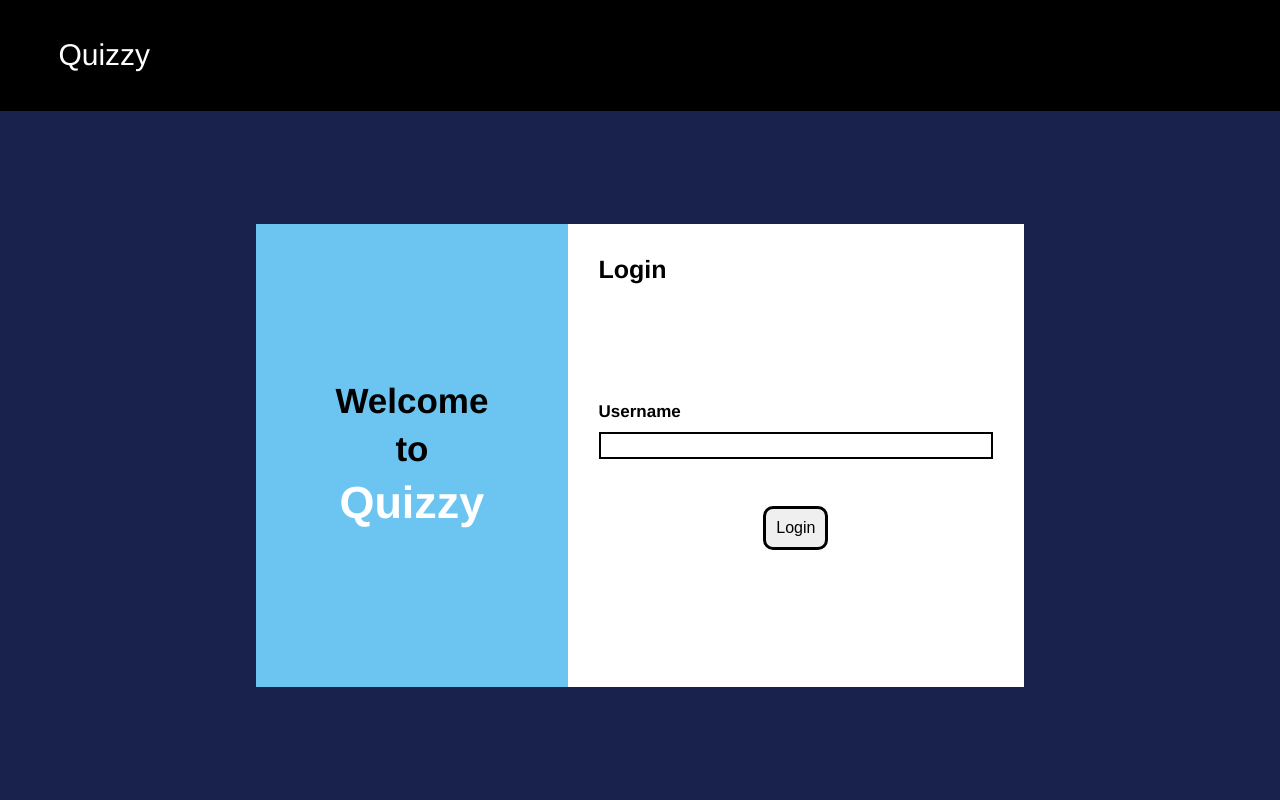
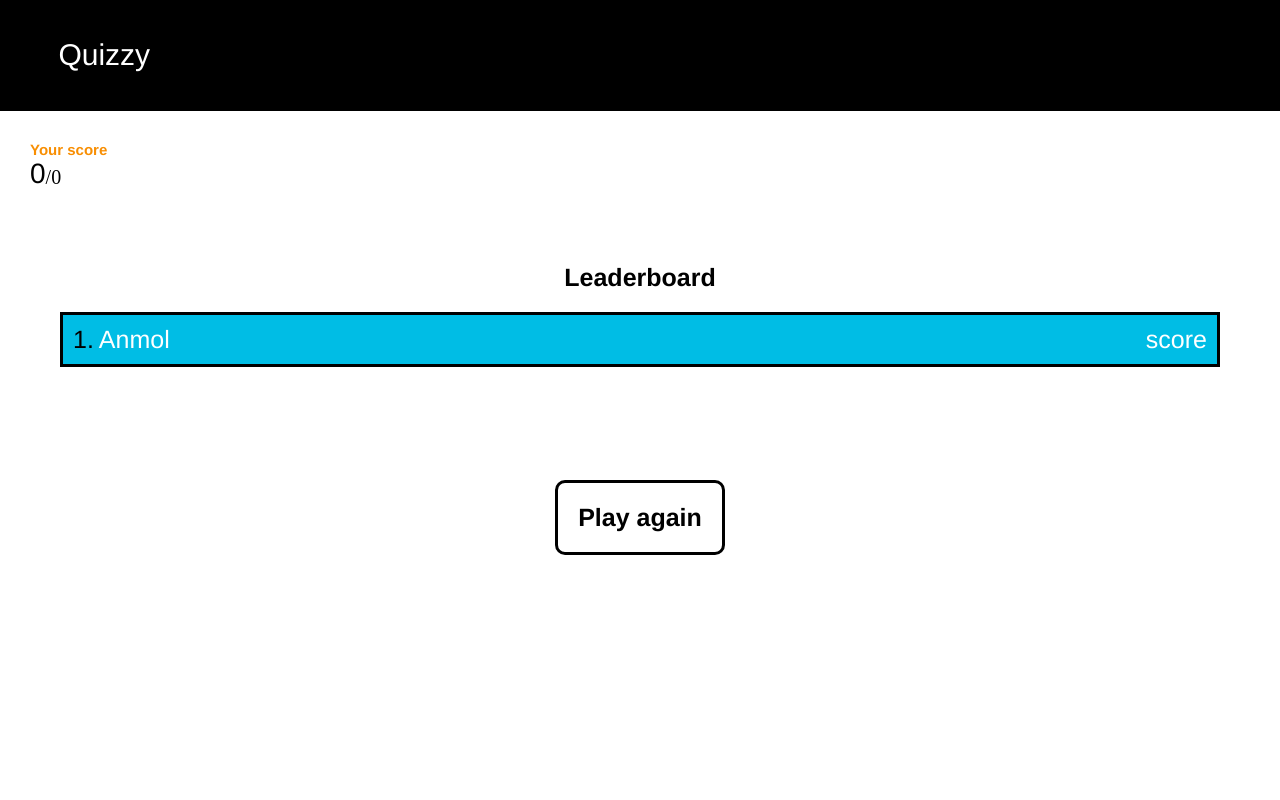
Before and after one commit to tech-university-exercises/quizWebApp, a React app: page / in a window 1280 px wide. Built offline with nearby package versions, Linux system fonts and the light colour scheme; no server answers.

Commit message:
All screens completed. Just one api left

```diff
--- a/src/Components/Container/index.js
+++ b/src/Components/Container/index.js
@@ -2,14 +2,14 @@ import React from 'react';
 import PropTypes from 'prop-types';
 import LoginBox from '../LoginBox';
 import Questions from '../QuestionScreen';
+import LeaderBoard from '../LeaderBoard';
 import './container.css';
 
 class Container extends React.Component {
   constructor(props) {
     super(props);
     this.state = {
-      showScreen: 1,
-      numberOfQuestions: 0,
+      showScreen: 3,
       optionsMarked: {},
       allQuestionsArray: [],
     };
@@ -18,7 +18,6 @@ class Container extends React.Component {
     fetch('/getQuestion').then(response => response.json()).then((response) => {
       this.setState({
         allQuestionsArray: response,
-        numberOfQuestions: response.length,
       });
     });
   }
@@ -60,7 +59,13 @@ class Container extends React.Component {
       );
     }
     return (
-      <div>Anmol</div>
+      <LeaderBoard
+        changeScreen={(screenNumber) => {
+            changeScreen(screenNumber);
+        }}
+        optionsMarked={this.state.optionsMarked}
+        allQuestionsArray={this.state.allQuestionsArray}
+      />
     );
   }
 }
--- /dev/null
+++ b/src/Components/LeadList/index.js
@@ -0,0 +1,30 @@
+import React from 'react';
+// import PropTypes from 'prop-types';
+// import ReactDOM from 'react-dom';
+import './leadlist.css';
+
+const populateLeaderBoard = () => (
+  <div className="eachLeaderBoard">
+    <div className="leaderboard-rank">1.</div>
+    <div className="leaderboard-username">Anmol</div>
+    <div className="leaderboard-expand" />
+    <div className="leaderboard-score">score</div>
+  </div>);
+
+
+const LeadList = () => (
+  <div className="leader-listing">
+    <div className="leaderboard-heading">Leaderboard</div>
+    <div>{populateLeaderBoard()}</div>
+  </div>
+);
+
+// LeadList.propTypes = {
+//   value: PropTypes.string.isRequired,
+//   redirectBack: PropTypes.func,
+// };
+//
+// LeadList.defaultProps = {
+//   redirectBack: '',
+// };
+export default LeadList;
--- /dev/null
+++ b/src/Components/LeadList/leadlist.css
@@ -0,0 +1,41 @@
+.eachLeaderBoard{
+  margin: 20px 10px;
+  border: 3px solid black;
+  background-color: rgb(0,189,229);
+  display: flex;
+  font-family: "Helvetica", sans-serif;
+  padding: 10px;
+  flex-direction: row;
+}
+
+.leaderboard-rank{
+  color: black;
+  font-size: 25px;
+  padding-right: 5px;
+}
+
+.leaderboard-username{
+  color: white;
+  font-size: 25px;
+}
+
+.leaderboard-expand{
+  display: flex;
+  flex-grow: 1;
+}
+
+.leaderboard-score{
+  color: white;
+  font-size: 25px;
+}
+
+.leader-listing{
+  padding: 6% 20px;
+}
+
+.leaderboard-heading{
+  font-size: 25px;
+  font-weight: 600;
+  text-align: center;
+  font-family: "Helvetica", sans-serif;
+}
--- /dev/null
+++ b/src/Components/LeaderBoard/index.js
@@ -0,0 +1,45 @@
+import React from 'react';
+import PropTypes from 'prop-types';
+// import ReactDOM from 'react-dom';
+import LeadList from '../LeadList';
+import './leaderboard.css';
+
+const calculateScore = (props) => {
+  let score = 0;
+  props.allQuestionsArray.map((eachEntry) => {
+    if (props.optionsMarked[eachEntry.questionId] === eachEntry.correct) {
+      score += 1;
+    }
+    return score;
+  });
+  return score;
+};
+const LeaderBoard = props => (
+  <div className="leaderboard-wrapper">
+    <div className="leaderboard-top">
+      <div className="leader-score-message">Your score</div>
+      <div className="user-total-score">
+        <div className="leader-score">{calculateScore(props)}</div>
+        <div className="maximum-marks">/{props.allQuestionsArray.length}</div>
+      </div>
+    </div>
+    <LeadList />
+    <div className="Play-again">
+      <button
+        className="Play-again-button"
+        onClick={() => {
+        props.changeScreen(1);
+      }}
+      ><span>Play again</span>
+      </button>
+    </div>
+  </div>
+);
+
+LeaderBoard.propTypes = {
+  optionsMarked: PropTypes.object.isRequired,
+  allQuestionsArray: PropTypes.array.isRequired,
+  changeScreen: PropTypes.func.isRequired,
+};
+
+export default LeaderBoard;
--- /dev/null
+++ b/src/Components/LeaderBoard/leaderboard.css
@@ -0,0 +1,65 @@
+.Play-again-button{
+  display: flex;
+  padding: 20px;
+  font-family: "Helvetica", sans-serif;
+  font-weight: 600;
+  margin: auto;
+  text-align: center;
+  font-size: 25px;
+  outline: none;
+  background-color: white;
+  border-radius: 10px;
+  border: 3px solid black;
+}
+
+.Play-again-button span{
+  margin: auto;
+}
+.Play-again{
+  display: flex;
+  flex-grow: 1;
+  margin: auto;
+  padding: 20px;
+  align-items: center;
+  text-align: center;
+}
+
+.leaderboard-wrapper{
+  padding: 30px;
+}
+
+
+.leaderboard-top{
+  display: flex;
+  flex-direction: column;
+}
+
+.user-total-score{
+  display: flex;
+  flex-direction: row;
+  flex-grow: 1;
+}
+
+.leader-score-message{
+  color: rgb(248,142,2);
+  font-family: "Helvetica", sans-serif;
+  font-size: 15px;
+  display: flex;
+  flex-grow: 1;
+  font-weight: 600;
+}
+
+.leader-score{
+  font-family: "Helvetica", sans-serif;
+  font-size: 28px;
+  display: flex;
+  font-weight: 100;
+}
+
+.maximum-marks{
+  display: flex;
+  font-size: 20px;
+  position: relative;
+  bottom: -8px;
+  padding-bottom: 0px;
+}
--- a/src/Components/QuestionScreen/index.js
+++ b/src/Components/QuestionScreen/index.js
@@ -14,7 +14,15 @@ class QuestionScreen extends React.Component {
           optionsMarked={this.props.optionsMarked}
           allQuestionsArray={this.props.allQuestionsArray}
         />
-        <div className="Score-calculate">Calculate</div>
+        <div className="Score-calculate">
+          <button
+            className="Calculate-button"
+            onClick={() => {
+            this.props.changeScreen(3);
+          }}
+          ><span>Calculate</span>
+          </button>
+        </div>
       </div>
     );
   }
@@ -24,6 +32,7 @@ QuestionScreen.propTypes = {
   optionsMarked: PropTypes.object,
   allQuestionsArray: PropTypes.array.isRequired,
   username: PropTypes.string.isRequired,
+  changeScreen: PropTypes.func.isRequired,
 };
 QuestionScreen.defaultProps = {
   optionsMarked: {},
--- a/src/Components/QuestionScreen/questionscreen.css
+++ b/src/Components/QuestionScreen/questionscreen.css
@@ -2,3 +2,32 @@
   display: flex;
   flex-direction: column;
 }
+
+.Score-calculate{
+  display: flex;
+  margin: auto;
+  flex-grow: 1;
+  padding: 20px;
+  align-items: center;
+  text-align: center;
+}
+
+.Calculate-button{
+  display: flex;
+  flex-grow: 1;
+  padding: 20px;
+  font-family: "Helvetica" sans-serif;
+  font-weight: 600;
+  margin: auto;
+  text-align: center;
+  font-size: 25px;
+  outline: none;
+  background-color: white;
+  border-radius: 10px;
+  border: 3px solid black;
+
+}
+
+.Calculate-button span{
+  margin: auto;
+}
```
